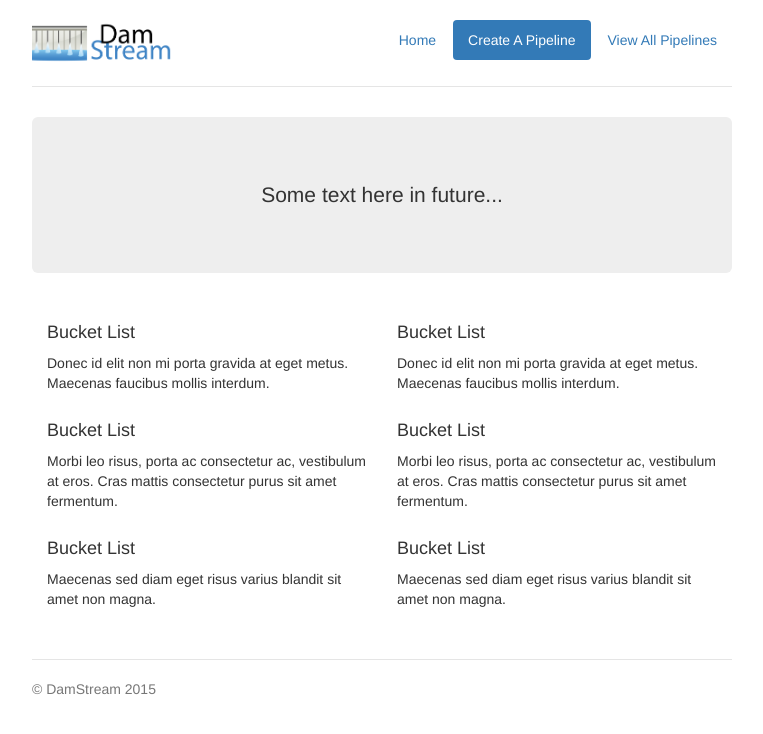
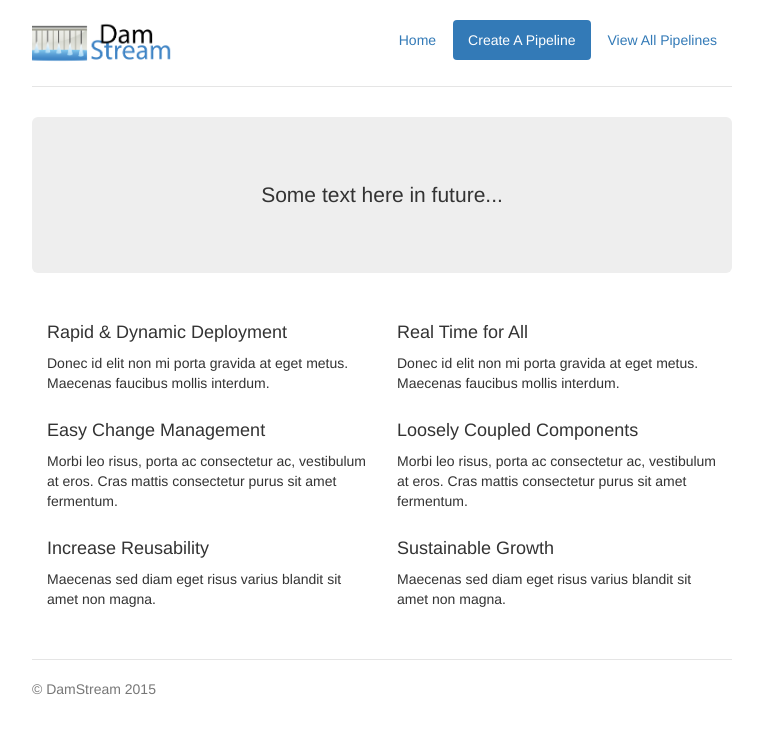
Before and after one commit to ekhtiar/DamStream, a Flask app: page / in a window 1280 px wide. Shown: the top 734 px of the page, without its empty margins (258-1021 px from the left). Run offline with Flask 2, Linux system fonts and the light colour scheme; parts of the project's set-up code (start-up, migrations or seed data) failed here and were passed over; some libraries are stand-ins or nearby versions.

Commit message:
updating index

```diff
--- a/webapp/templates/index.html
+++ b/webapp/templates/index.html
@@ -28,31 +28,31 @@
 
     <div class="row marketing">
         <div class="col-lg-6">
-            <h4>Bucket List</h4>
+            <h4>Rapid & Dynamic Deployment</h4>
 
             <p>Donec id elit non mi porta gravida at eget metus. Maecenas faucibus mollis interdum.</p>
 
-            <h4>Bucket List</h4>
+            <h4>Easy Change Management</h4>
 
             <p>Morbi leo risus, porta ac consectetur ac, vestibulum at eros. Cras mattis consectetur purus sit amet
                 fermentum.</p>
 
-            <h4>Bucket List</h4>
+            <h4>Increase Reusability</h4>
 
             <p>Maecenas sed diam eget risus varius blandit sit amet non magna.</p>
         </div>
 
         <div class="col-lg-6">
-            <h4>Bucket List</h4>
+            <h4>Real Time for All</h4>
 
             <p>Donec id elit non mi porta gravida at eget metus. Maecenas faucibus mollis interdum.</p>
 
-            <h4>Bucket List</h4>
+            <h4>Loosely Coupled Components</h4>
 
             <p>Morbi leo risus, porta ac consectetur ac, vestibulum at eros. Cras mattis consectetur purus sit amet
                 fermentum.</p>
 
-            <h4>Bucket List</h4>
+            <h4>Sustainable Growth</h4>
 
             <p>Maecenas sed diam eget risus varius blandit sit amet non magna.</p>
         </div>
```
